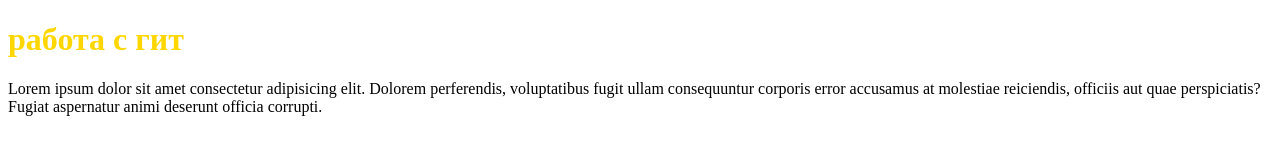
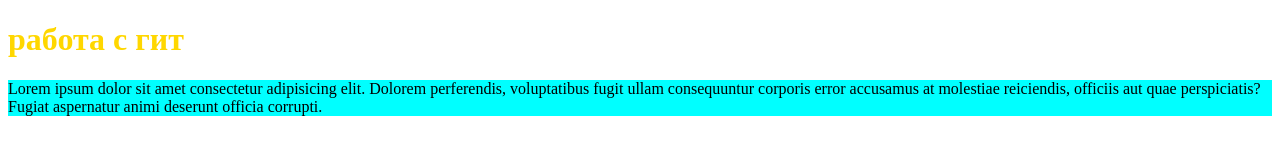
Before and after one commit to diivl-1/bi111, a plain HTML site: page index.html in a window 1280 px wide. Drawn offline with Linux system fonts and the light colour scheme.

Commit message:
add link

```diff
--- a/css/style.css
+++ b/css/style.css
@@ -1,3 +1,6 @@
 h1{
     color:  gold;
 }
+p{
+    background-color: aqua;
+}
--- a/index.html
+++ b/index.html
@@ -10,8 +10,8 @@
 <body>
 
 
-<h1> работа с гит </h1>
+<h1  > работа с гит </h1>
 <p>Lorem ipsum dolor sit amet consectetur adipisicing elit. Dolorem perferendis, voluptatibus fugit ullam consequuntur corporis error accusamus at molestiae reiciendis, officiis aut quae perspiciatis? Fugiat aspernatur animi deserunt officia corrupti.</p>
-
+<a href="#"></a>
 </body>
 </html>
```
